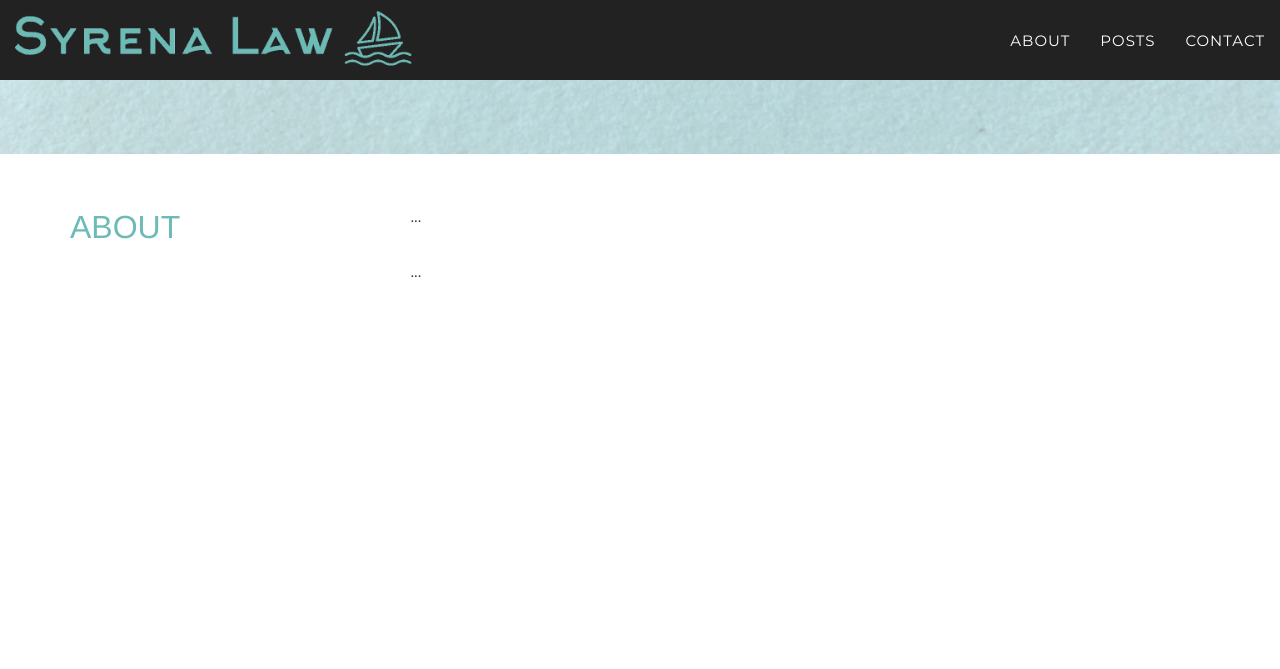
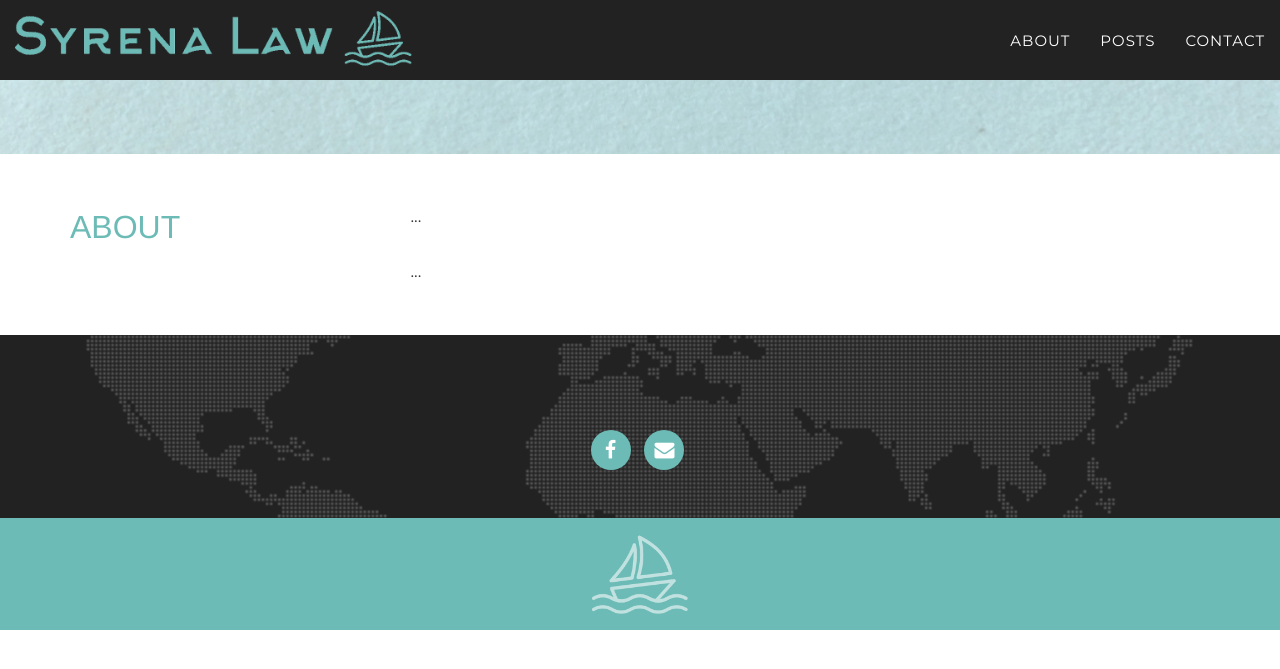
Before and after one commit to syrena-law/syrena-law.github.io, a Jekyll site: the page built from index.html, in a window 1280 px wide and 1400 px high, scrolled down 356 px. Shown: the top 669 px of the window. Built offline with Jekyll 4.4.1, drawn with Linux system fonts in a browser that asks for light colours; some web fonts are replaced; after the commit the page ends 986 px from its top, so only the background shows below that.

Commit message:
remove test heights

```diff
--- a/css/simple.scss
+++ b/css/simple.scss
@@ -151,7 +151,6 @@ header {
 }
 
 .syrena-section {
-  height: 2222px;
   padding-top: 48px;
   padding-bottom: 48px;
 }
```
